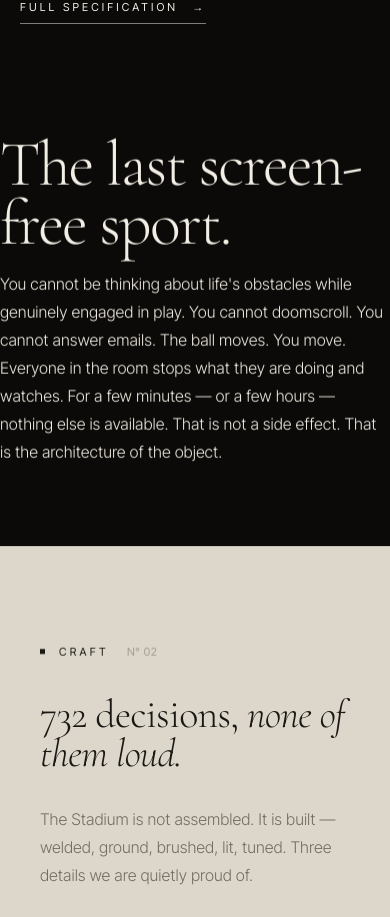
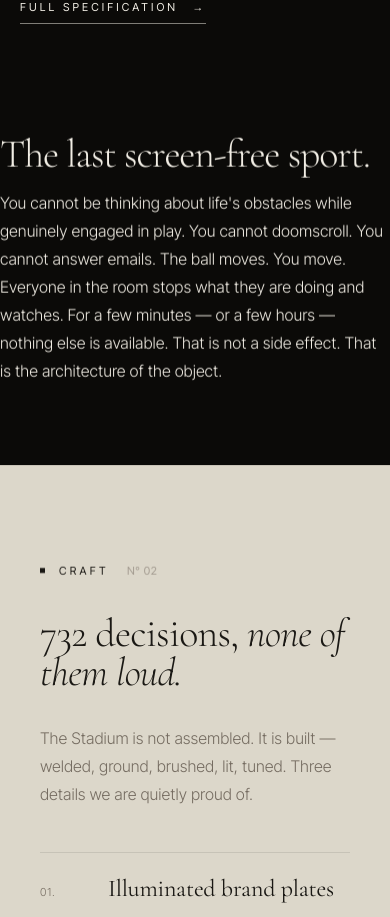
Before and after one commit to WoodooStadium/woodoo-stadium, a Next.js app: page / in a window 390 px wide. Shown: the part 3014-3931 px from the top of the page. Built offline with nearby package versions, Linux system fonts and the light colour scheme.

Commit message:
mobile: enlarge logo and normalise screen-free-sport section

```diff
--- a/src/app/globals.css
+++ b/src/app/globals.css
@@ -418,7 +418,7 @@ h1, h2, h3, h4 {
     grid-column: 3;
   }
 
-  .logo img { height: 46px; width: auto; object-fit: contain; }
+  .logo img { height: 54px; width: auto; object-fit: contain; }
 }
 
 /* ---------- LAYOUT ---------- */
@@ -1432,16 +1432,23 @@ h1, h2, h3, h4 {
     max-width: 100% !important;
   }
 
-  /* The "screen-free sport" centered section → left-aligned on mobile for readability */
-  .section--dark [style*="text-align: center"] {
+  /* screen-free-sport section: left-align, match heading size & colour to other sections */
+  .section--dark [style*="text-align: center"],
+  .section--dark [style*="textAlign"] {
     text-align: left !important;
+  }
+  .section--dark [style*="text-align: center"] h1,
+  .section--dark [style*="text-align: center"] .h1 {
+    text-align: left !important;
+    color: #F2EEE5 !important;
+    font-size: clamp(40px, 9vw, 56px) !important;
   }
   .section--dark [style*="text-align: center"] .body,
   .section--dark [style*="text-align: center"] p {
+    text-align: left !important;
+    max-width: 100% !important;
     margin-left: 0 !important;
     margin-right: 0 !important;
-    max-width: 100% !important;
-    text-align: left !important;
   }
 
   /* Consistent heading treatment — left aligned, full width */
```
